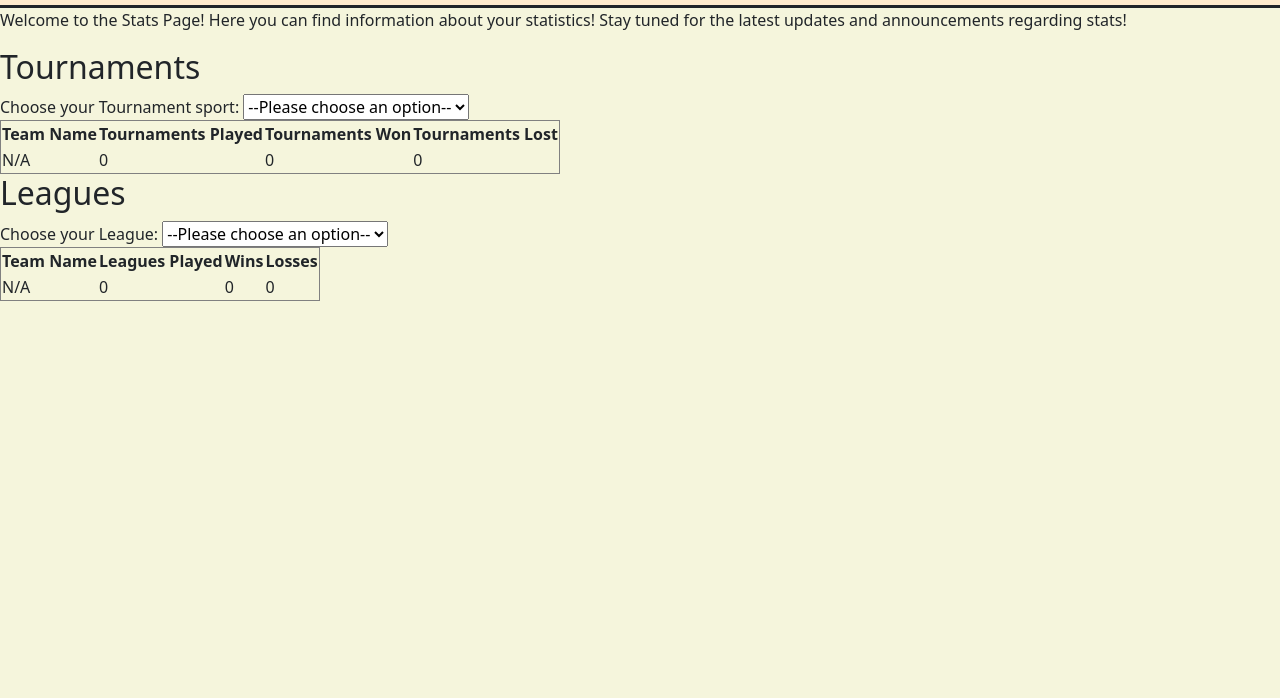
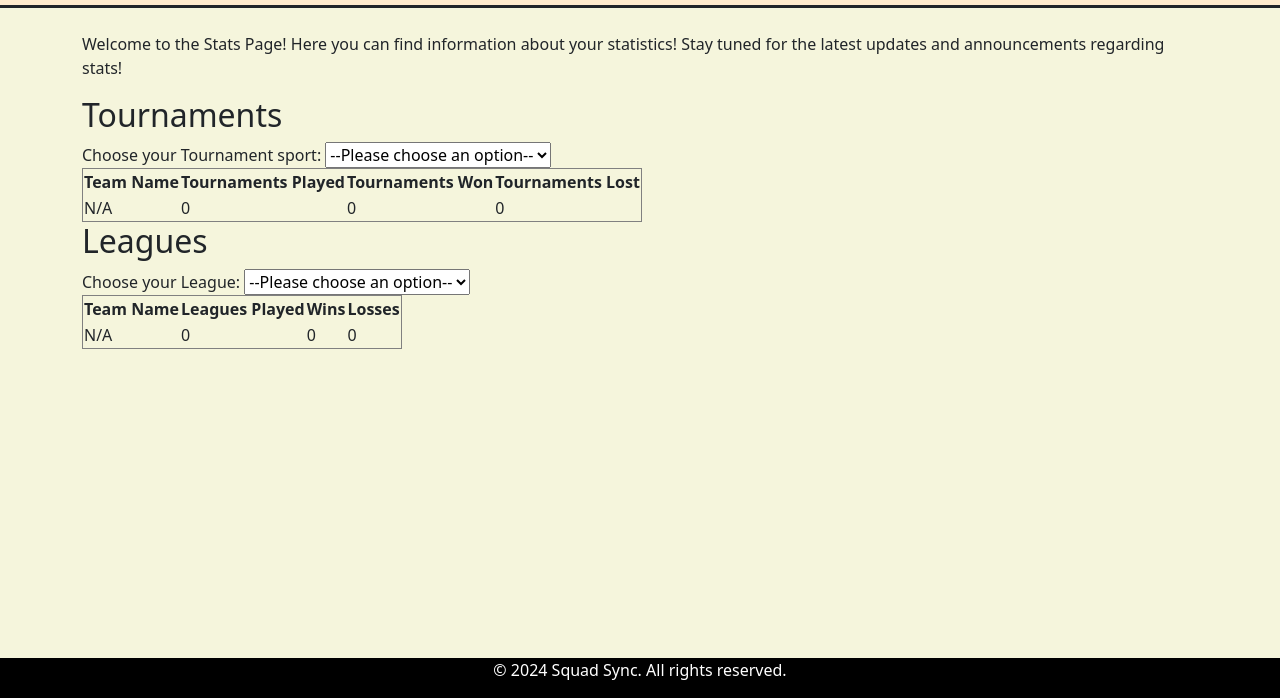
Before and after one commit to gilla5/Sports-Management-Website-Project, a plain HTML site: page stat.html in a window 1280 px wide. Shown: the part 102-800 px from the top of the page. Drawn offline with nearby package versions, Linux system fonts and the light colour scheme.

Commit message:
Update stat.html

```diff
--- a/stat.html
+++ b/stat.html
@@ -66,6 +66,7 @@
               </div>
             </nav>
       </header>
+      <main class="container my-4">
       <p>
          Welcome to the Stats Page! Here you can find information about your statistics!
          Stay tuned for the latest updates and announcements regarding stats!
@@ -121,3 +122,10 @@
       <td>0</td>
     </tr>
   </table>
+</main>
+      <footer style="text-align: center; background-color: black; color: white">
+          <p>&copy; 2024 Squad Sync. All rights reserved.</p>
+      </footer>
+      <script src="profile.js"></script>
+  </body>
+</html>
```
